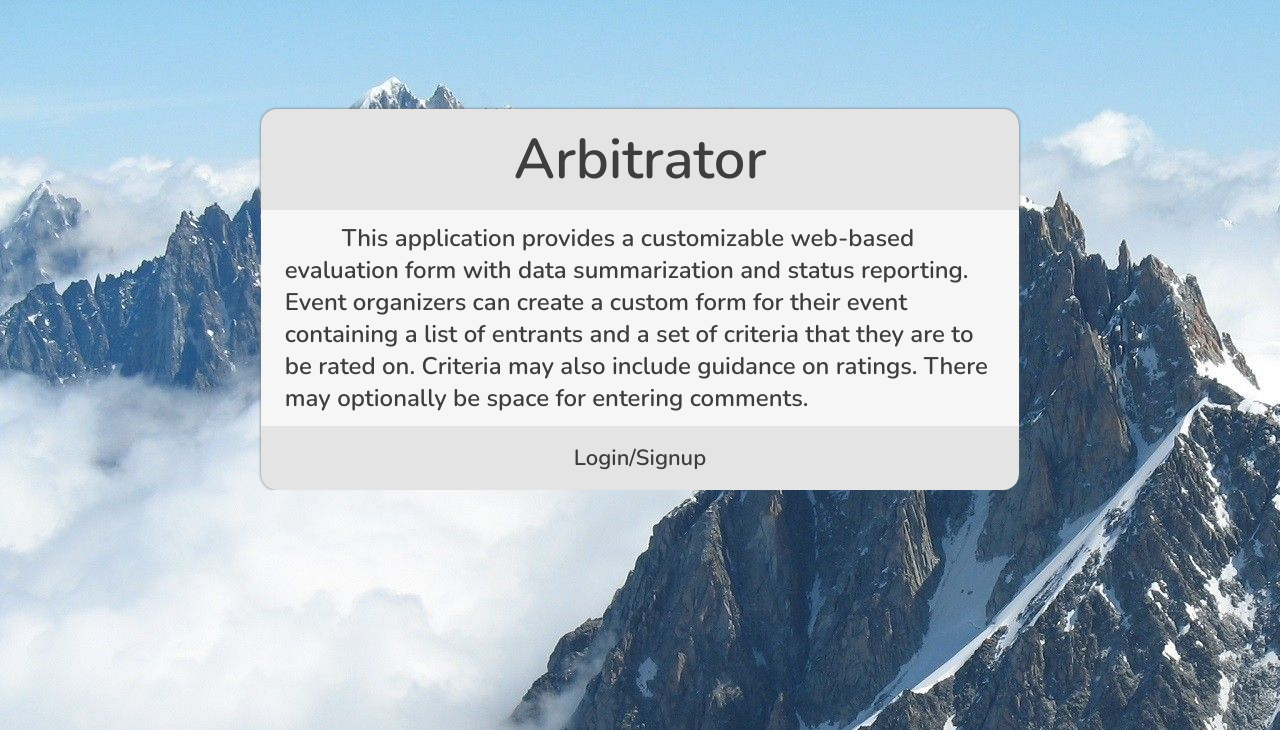
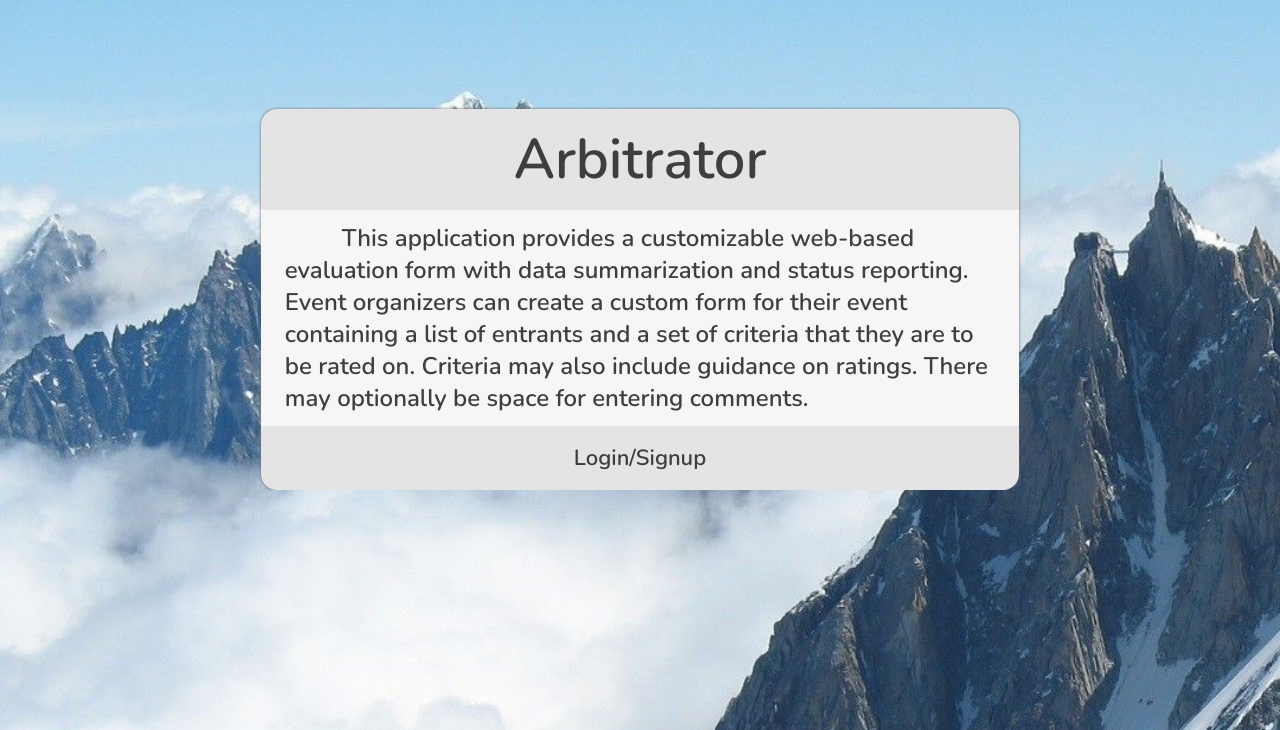
Before and after one commit to Winternight9/Arbitrator, a Django app: page / in a window 1280 px wide. Shown: the top 730 px of the page. Run offline with Django 3.2, Linux system fonts and the light colour scheme.

Commit message:
fixed background sizing

```diff
--- a/arbitrator/static/arbitrator/css/background.css
+++ b/arbitrator/static/arbitrator/css/background.css
@@ -7,7 +7,6 @@ html, body {
 body {
   box-sizing: border-box;
   background-image: url("./../images/indexBackground.jpg");
-  background-size: auto;
+  background-size: auto 100vmax;
   background-repeat: no-repeat;
-  box-sizing: border-box;
 }
```
